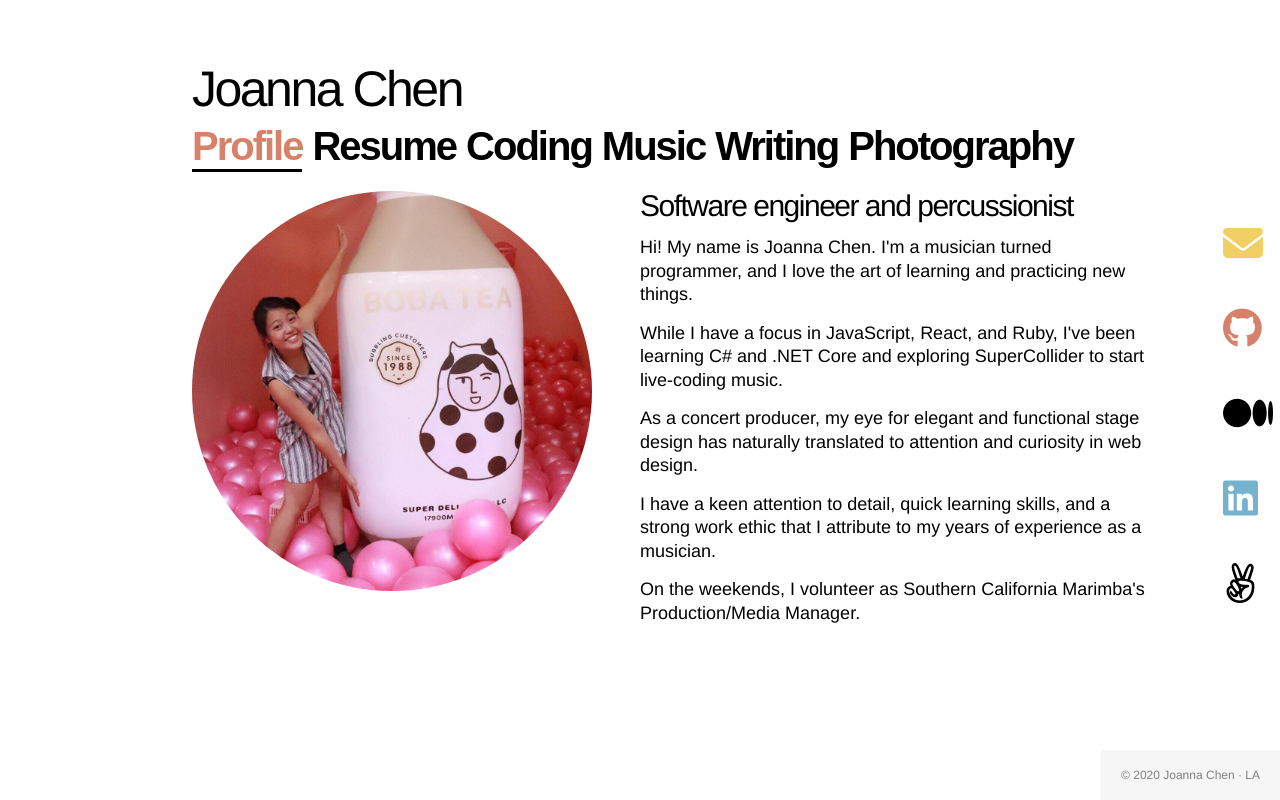
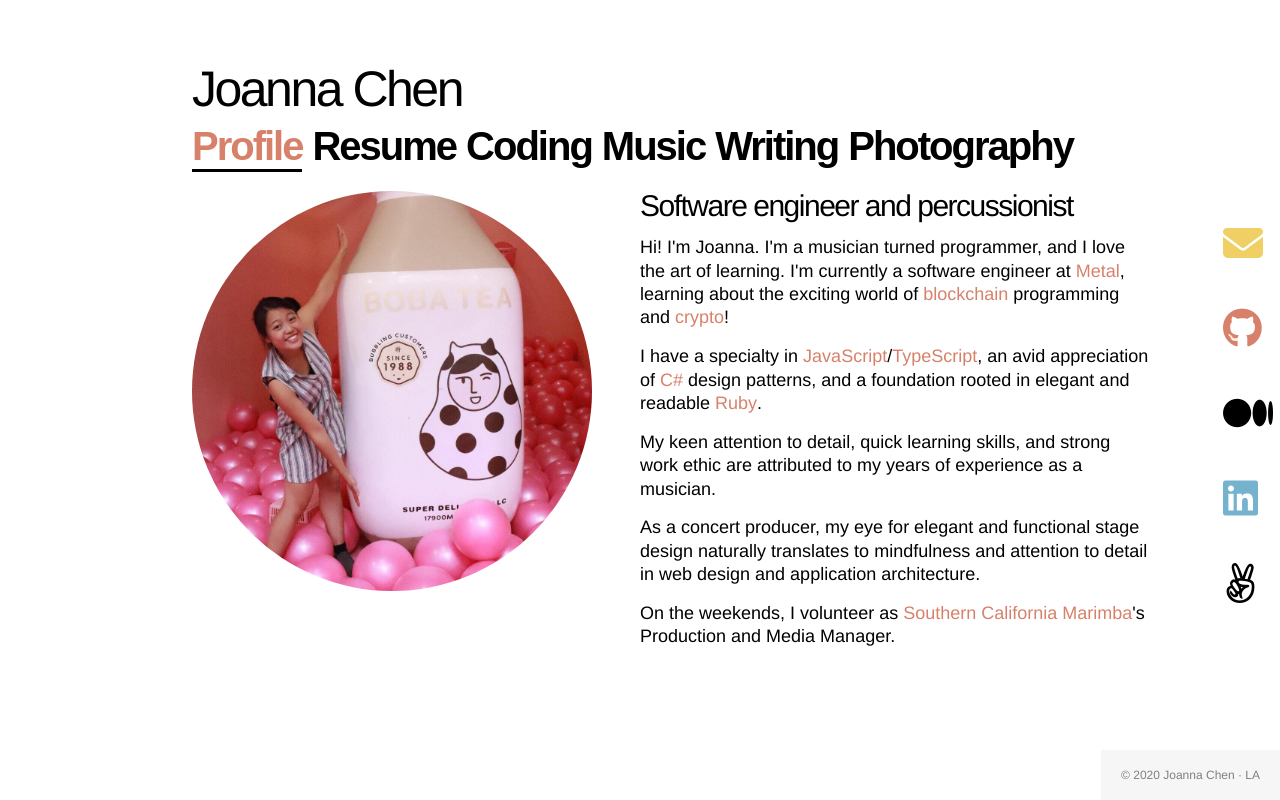
Before and after one commit to joannerd/joannerd.github.io, a React (Create React App) app: page / in a window 1280 px wide. Built offline with nearby package versions, Linux system fonts and the light colour scheme.

Commit message:
Update portfolio

```diff
--- a/package.json
+++ b/package.json
@@ -2,7 +2,7 @@
   "name": "portfolio",
   "version": "0.1.0",
   "private": true,
-  "homepage": "https://junnac.github.io",
+  "homepage": "https://joannerd.github.io",
   "dependencies": {
     "gh-pages": "^2.1.1",
     "react": "^16.12.0",
--- a/src/App.js
+++ b/src/App.js
@@ -19,8 +19,7 @@ const App = () => {
   const [activeComponent, setActiveComponent] = useState(COMPONENTS.profile);
 
   const handleClick = (e) => {
-    const componentName = e.target.innerText;
-
+    const componentName = e.target.name;
     if (Object.values(COMPONENTS).includes(componentName)) {
       setActiveComponent(componentName);
     }
@@ -47,10 +46,14 @@ const App = () => {
     <>
       <h1>Joanna Chen</h1>
       <nav onClick={handleClick}>
-        {Object.values(COMPONENTS).map(componentName => {
-          const isActive = (componentName === activeComponent) ? "active" : "";
+        {Object.values(COMPONENTS).map((componentName) => {
+          const isActive = componentName === activeComponent ? 'active' : '';
           return (
-            <button key={componentName} className={isActive}>
+            <button
+              name={componentName}
+              key={componentName}
+              className={isActive}
+            >
               {componentName}
             </button>
           );
@@ -59,31 +62,51 @@ const App = () => {
 
       <main>
         <h2 className="social-links">
-          <a href="mailto:joannerdchen@gmail.com"
+          <a
+            href="mailto:joannerdchen@gmail.com"
             aria-label="Email Joanna at joannerdchen@gmail.com"
             className="fa fa-envelope"
             target="_blank"
-            rel="noopener noreferrer">{null}</a>
-          <a href="https://github.com/junnac"
-            aria-label="Visit Joanna's Github at https://github.com/junnac"
+            rel="noopener noreferrer"
+          >
+            {null}
+          </a>
+          <a
+            href="https://github.com/joannerd"
+            aria-label="Visit Joanna's Github at https://github.com/joannerd"
             className="fab fa-github"
             target="_blank"
-            rel="noopener noreferrer">{null}</a>
-          <a href="https://medium.com/@joannerd"
+            rel="noopener noreferrer"
+          >
+            {null}
+          </a>
+          <a
+            href="https://medium.com/@joannerd"
             aria-label="Visit Joanna's Medium at https://medium.com/@joannerd"
             className="fab fa-medium"
             target="_blank"
-            rel="noopener noreferrer">{null}</a>
-          <a href="https://www.linkedin.com/in/joannerd/"
+            rel="noopener noreferrer"
+          >
+            {null}
+          </a>
+          <a
+            href="https://www.linkedin.com/in/joannerd/"
             aria-label="Visit Joanna's LinkedIn at https://www.linkedin.com/in/joannerd/"
             className="fab fa-linkedin"
             target="_blank"
-            rel="noopener noreferrer">{null}</a>
-          <a href="https://angel.co/joannerd"
+            rel="noopener noreferrer"
+          >
+            {null}
+          </a>
+          <a
+            href="https://angel.co/joannerd"
             aria-label="Visit Joanna's Angel List at https://angel.co/joannerd"
             className="fab fa-angellist"
             target="_blank"
-            rel="noopener noreferrer">{null}</a>
+            rel="noopener noreferrer"
+          >
+            {null}
+          </a>
         </h2>
         {renderComponent()}
       </main>
--- /dev/null
+++ b/src/components/Profile.js
@@ -0,0 +1,106 @@
+import React from 'react';
+import Joanna from '../media/boba-jo.jpg';
+
+const Profile = () => (
+  <article id="profile">
+    <div>
+      <img src={Joanna} className="joanna-img" alt="joanna" />
+    </div>
+    <section>
+      <h3>Software engineer and percussionist</h3>
+      <p>
+        Hi! I'm Joanna. I'm a musician turned programmer, and I love the art of
+        learning. I'm currently a software engineer at{' '}
+        <a
+          href="http://www.metalpay.com/"
+          aria-label="Visit Metal Pay at http://www.metalpay.com/"
+          target="_blank"
+          rel="noopener noreferrer"
+        >
+          Metal
+        </a>
+        , learning about the exciting world of{' '}
+        <a
+          href="https://www.protonchain.com/"
+          aria-label="Visit Proton Chain at https://www.protonchain.com/"
+          target="_blank"
+          rel="noopener noreferrer"
+        >
+          blockchain
+        </a>{' '}
+        programming and{' '}
+        <a
+          href="https://blog.metalpay.com/category/profiles/"
+          aria-label="Visit Metal Pay Blog at https://blog.metalpay.com/category/profiles/"
+          target="_blank"
+          rel="noopener noreferrer"
+        >
+          crypto
+        </a>
+        !
+      </p>
+      <p>
+        I have a specialty in{' '}
+        <a
+          href="https://github.com/joannerd/synewaveshi"
+          aria-label="Visit Joanna's JavaScript project at https://github.com/joannerd/synewaveshi"
+          target="_blank"
+          rel="noopener noreferrer"
+        >
+          JavaScript
+        </a>
+        /
+        <a
+          href="https://github.com/joannerd/pomoplan"
+          aria-label="Visit Joanna's TypeScript project at https://github.com/joannerd/pomoplan"
+          target="_blank"
+          rel="noopener noreferrer"
+        >
+          TypeScript
+        </a>
+        , an avid appreciation of{' '}
+        <a
+          href="https://github.com/joannerd/csharp-notes"
+          aria-label="Visit Joanna's C# notes at https://github.com/joannerd/csharp-notes"
+          target="_blank"
+          rel="noopener noreferrer"
+        >
+          C#
+        </a>{' '}
+        design patterns, and a foundation rooted in elegant and readable{' '}
+        <a
+          href="https://github.com/joannerd/brewer/tree/staging/app/controllers/api"
+          aria-label="Visit Joanna's Ruby on Rails API at https://github.com/joannerd/brewer/tree/staging/app/controllers/api"
+          target="_blank"
+          rel="noopener noreferrer"
+        >
+          Ruby
+        </a>
+        .
+      </p>
+      <p>
+        My keen attention to detail, quick learning skills, and strong work
+        ethic are attributed to my years of experience as a musician.
+      </p>
+      <p>
+        As a concert producer, my eye for elegant and functional stage design
+        naturally translates to mindfulness and attention to detail in web
+        design and application architecture.
+      </p>
+      <p>
+        On the weekends, I volunteer as{' '}
+        <a
+          href="https://scmarimba.org/"
+          aria-label="Visit Southern California Marimba at https://scmarimba.org/"
+          target="_blank"
+          rel="noopener noreferrer"
+        >
+          Southern California Marimba
+        </a>
+        's Production and Media Manager.
+      </p>
+    </section>
+  </article>
+);
+
+export default Profile;
--- a/src/components/SkillsList.js
+++ b/src/components/SkillsList.js
@@ -14,6 +14,7 @@ const frameworks = [
   'React',
   'Rails',
   'Flask',
+  'Next.js',
   'Node.js',
   'Express.js',
   '.NET Core',
@@ -22,22 +23,20 @@ const frameworks = [
 const tools = [
   'REST APIs',
   'Docker',
-  'Redux',
   'Git',
   'Jira',
-  'Heroku',
-  'CircleCI',
   'MongoDB',
   'PostgreSQL',
 ];
 
 const experiences = [
   'Software Engineer',
+  'App Academy Instructor',
   'Curriculum Developer',
   'Technical Interviewer',
   'Production Manager',
   'AV Technician',
-]
+];
 
 const Skills = () => (
   <article id="skills">
--- a/src/components/profile.js
+++ /dev/null
@@ -1,24 +0,0 @@
-import React from 'react';
-import Joanna from '../media/boba-jo.jpg';
-
-const blurbs = [
-  "Hi! My name is Joanna Chen. I'm a musician turned programmer, and I love the art of learning and practicing new things.",
-  "While I have a focus in JavaScript, React, and Ruby, I've been learning C# and .NET Core and exploring SuperCollider to start live-coding music.",
-  "As a concert producer, my eye for elegant and functional stage design has naturally translated to attention and curiosity in web design.",
-  "I have a keen attention to detail, quick learning skills, and a strong work ethic that I attribute to my years of experience as a musician.",
-  "On the weekends, I volunteer as Southern California Marimba's Production/Media Manager.",
-];
-
-const Profile = () => (
-  <article id="profile">
-    <div>
-      <img src={Joanna} className="joanna-img" alt="joanna" />
-    </div>
-    <section>
-      <h3>Software engineer and percussionist</h3>
-      {blurbs.map((blurb, i) => <p key={i}>{blurb}</p>)}
-    </section>
-  </article>
-)
-
-export default Profile;
--- a/src/styles/profile.css
+++ b/src/styles/profile.css
@@ -17,3 +17,17 @@
   line-height: 1.3em;
   margin: 3% 0% 3% 0%;
 }
+
+#profile a {
+  color: #D7816A;
+  transition: 0.3s;
+}
+
+#profile a:hover {
+  border-bottom: 0px solid black;
+  opacity: 0.5;
+}
+
+#profile a:focus {
+  border-bottom: 0px solid black;
+}
```
Also changed, not shown: src/components/ProjectsList.js (+60 -28 lines), src/components/Music.js (renamed from src/components/music.js), src/components/Photography.js (renamed from src/components/photography.js), 1 other file (tests, documents, lock files or other folders).
